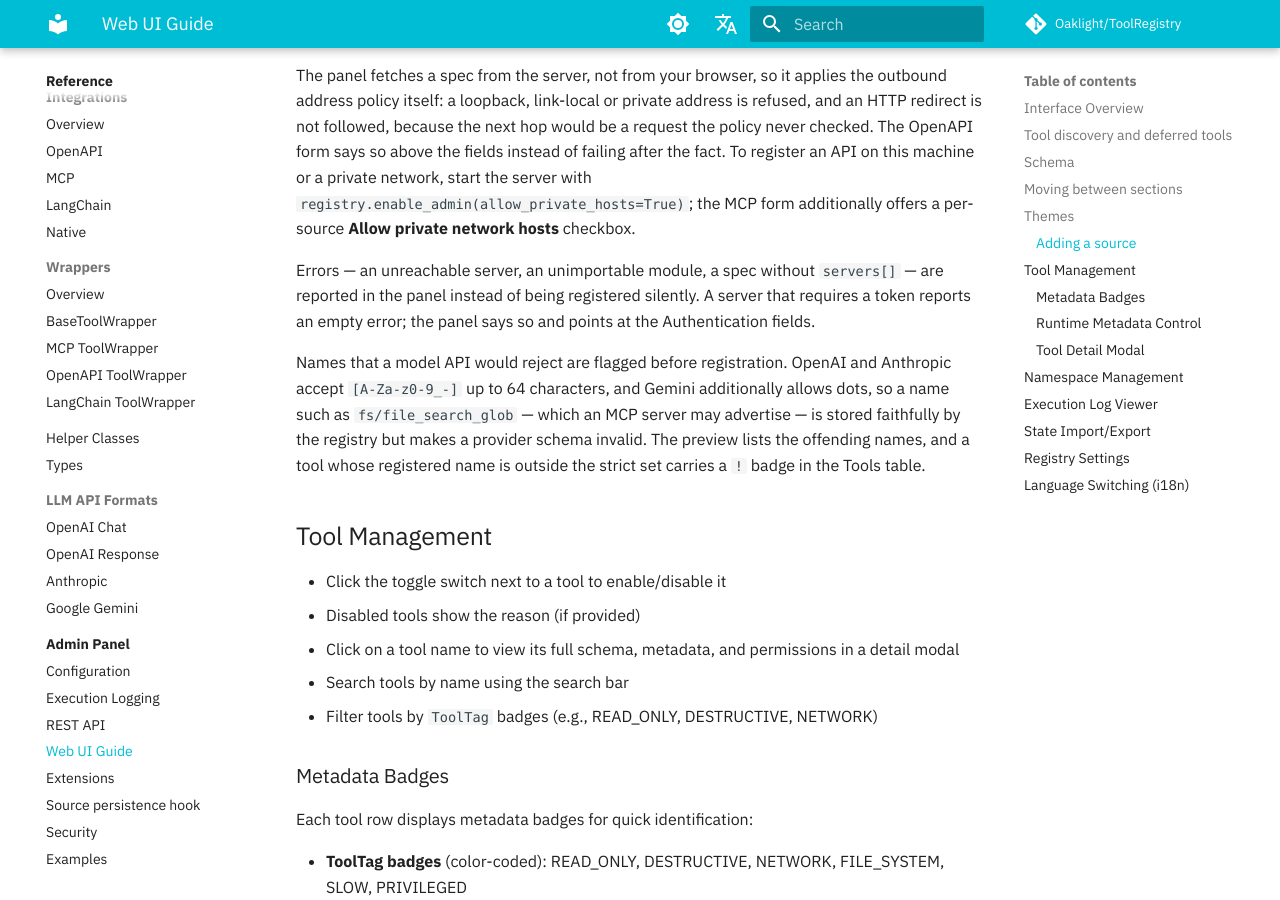
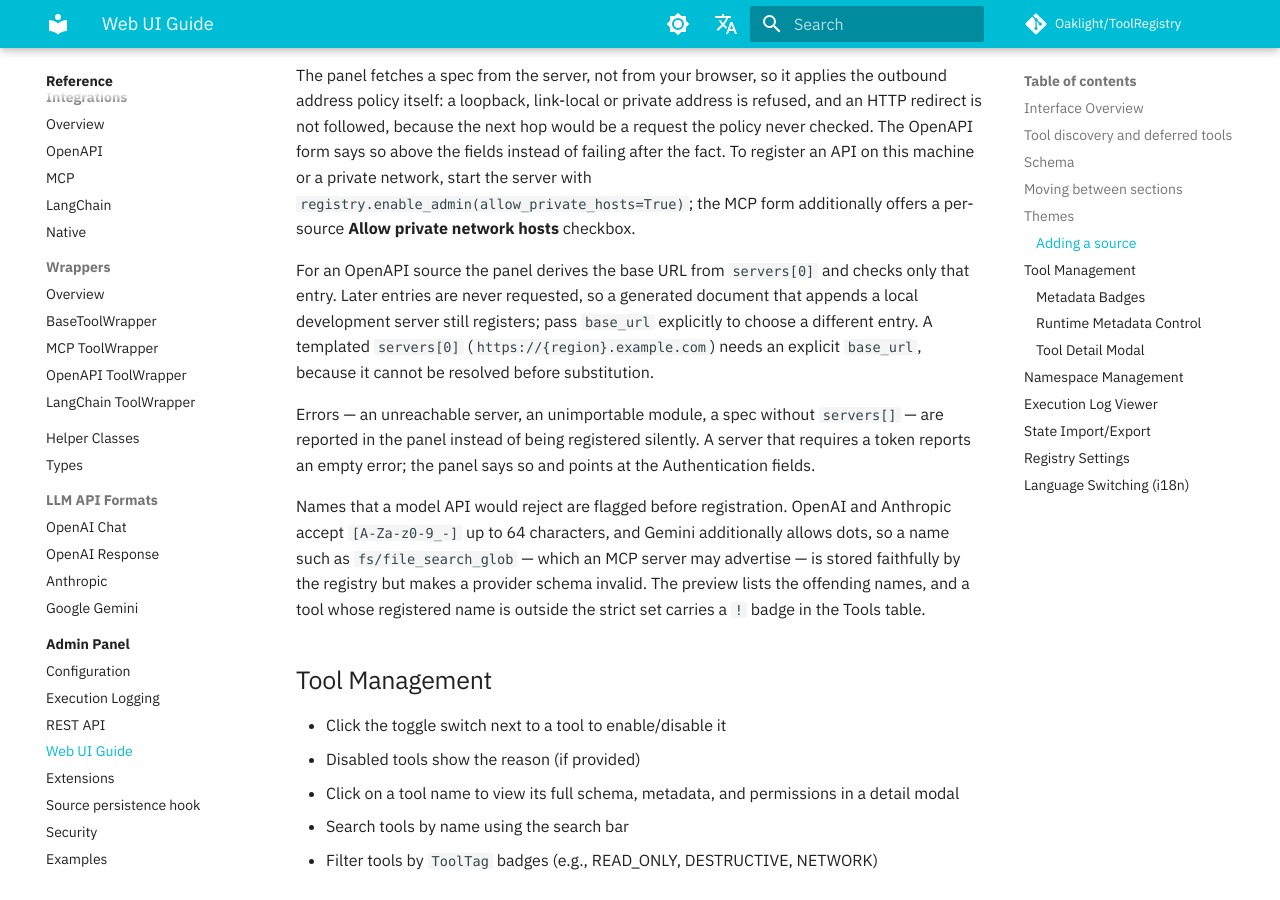
Before and after one commit to Oaklight/ToolRegistry, an MkDocs documentation site: the page built from docs/admin/web-ui.md, in a window 1280 px wide and 900 px high, scrolled down 3837 px. Built offline with MkDocs 1.6.1 and Material for MkDocs 9.7.7, drawn with Linux system fonts in a browser that asks for light colours; some web fonts are replaced; comment, search, counter and statistics services are not loaded.

Commit message:
docs(admin): note servers[0]-only validation (#461)

```diff
--- a/docs/admin/web-ui.md
+++ b/docs/admin/web-ui.md
@@ -150,6 +150,13 @@ or a private network, start the server with
 `registry.enable_admin(allow_private_hosts=True)`; the MCP form additionally
 offers a per-source **Allow private network hosts** checkbox.
 
+For an OpenAPI source the panel derives the base URL from `servers[0]` and
+checks only that entry. Later entries are never requested, so a generated
+document that appends a local development server still registers; pass
+`base_url` explicitly to choose a different entry. A templated `servers[0]`
+(`https://{region}.example.com`) needs an explicit `base_url`, because it
+cannot be resolved before substitution.
+
 Errors — an unreachable server, an unimportable module, a spec without
 `servers[]` — are reported in the panel instead of being registered silently.
 A server that requires a token reports an empty error; the panel says so and
```
Also changed, not shown: docs/changelog.md (+2 -0 lines).
